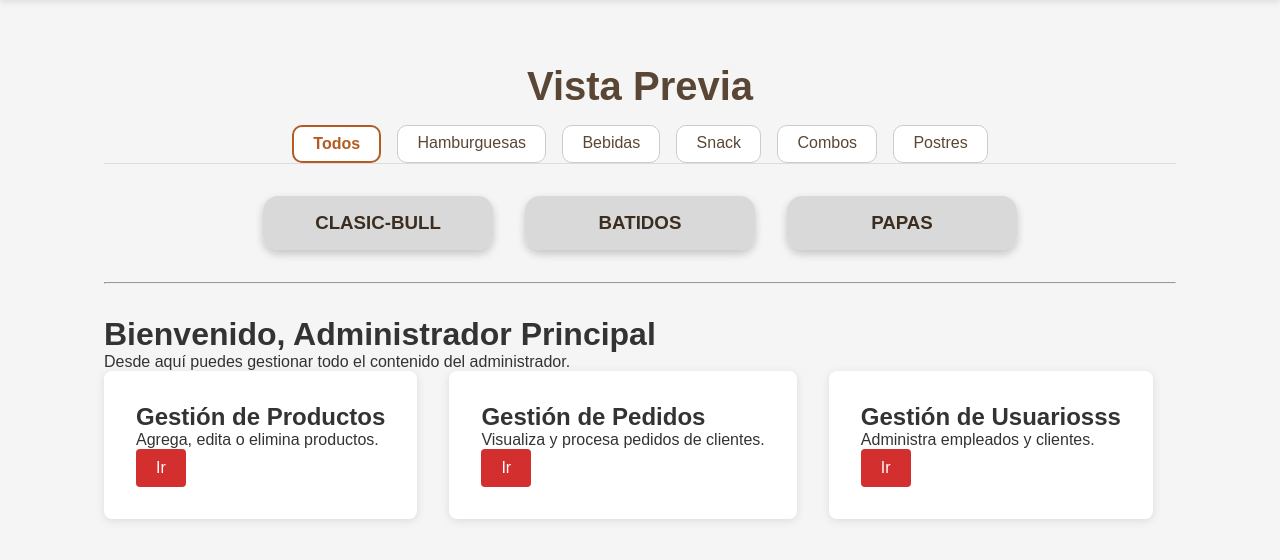
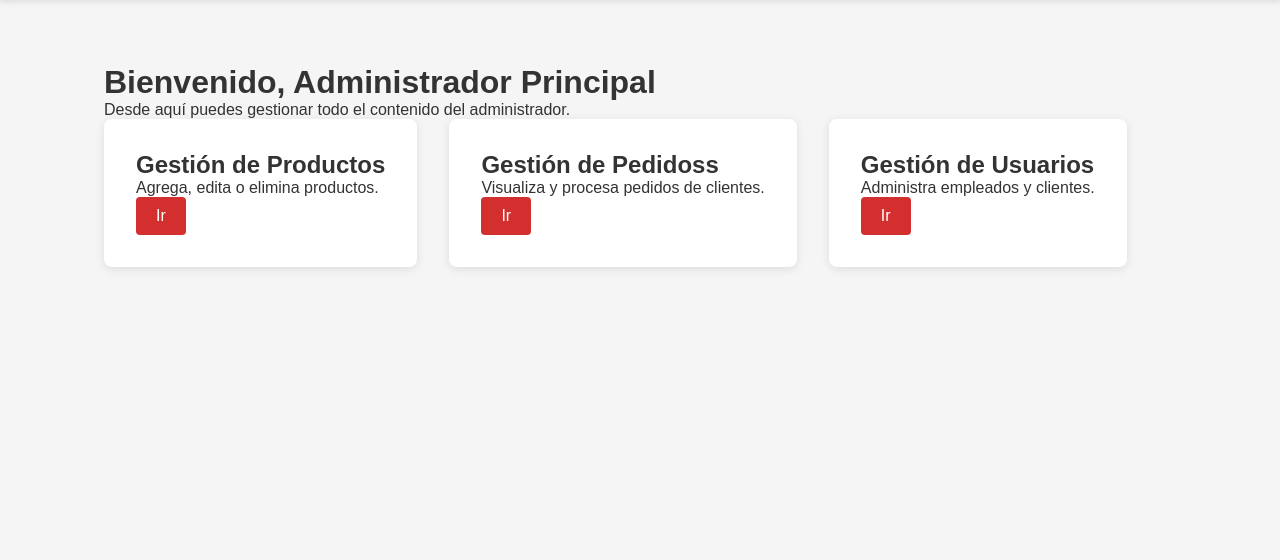
Before and after one commit to Diegokas-05/bullburger, a Django app: page /administrador/menu/ in a window 1280 px wide. Shown: the part 71-631 px from the top of the page. Run offline with Django 5.2, Linux system fonts and the light colour scheme; a user stored in the database is signed in.

Commit message:
menu arreglado

```diff
--- a/templates/administrador/menu.html
+++ b/templates/administrador/menu.html
@@ -4,41 +4,10 @@
 
 {% block content %}
 <div class="container">
-
-    <!-- ✅ NUEVO DISEÑO (como la imagen que mostraste) -->
-    <h1 class="vista-previa">Vista Previa</h1>
-
-    <!-- Pestañas -->
-    <div class="tabs">
-        <div class="tab active">Todos</div>
-        <div class="tab">Hamburguesas</div>
-        <div class="tab">Bebidas</div>
-        <div class="tab">Snack</div>
-        <div class="tab">Combos</div>
-        <div class="tab">Postres</div>
-    </div>
-
-    <!-- Productos -->
-    <div class="productos">
-        <div class="card-producto">
-
-            <h3>CLASIC-BULL</h3>
-        </div>
-        <div class="card-producto">
-
-            <h3>BATIDOS</h3>
-        </div>
-        <div class="card-producto">
-
-            <h3>PAPAS</h3>
-        </div>
-    </div>
-
-    <!-- Tu contenido original -->
-    <hr style="margin: 2rem 0;">
     <h1>Bienvenido, {{ user.nombre|default:user.email }}</h1>
     <p>Desde aquí puedes gestionar todo el contenido del administrador.</p>
 
+    <!-- Ejemplo de tarjetas o botones -->
     <div style="display: flex; gap: 2rem; flex-wrap: wrap;">
         <div class="card">
             <h2>Gestión de Productos</h2>
@@ -46,94 +15,15 @@
             <a href="#" class="btn btn-primary">Ir</a>
         </div>
         <div class="card">
-            <h2>Gestión de Pedidos</h2>
+            <h2>Gestión de Pedidoss</h2>
             <p>Visualiza y procesa pedidos de clientes.</p>
             <a href="#" class="btn btn-primary">Ir</a>
         </div>
         <div class="card">
-            <h2>Gestión de Usuariosss</h2>
+            <h2>Gestión de Usuarios</h2>
             <p>Administra empleados y clientes.</p>
             <a href="#" class="btn btn-primary">Ir</a>
         </div>
     </div>
-
 </div>
-
-<!-- 🎨 Estilos abajo del archivo -->
-<style>
-/* === Estilo Vista Previa === */
-.vista-previa {
-    text-align: center;
-    font-size: 2.5rem;
-    font-weight: bold;
-    color: #5a4634;
-    margin-bottom: 1rem;
-}
-
-/* === Pestañas === */
-.tabs {
-    display: flex;
-    justify-content: center;
-    gap: 1rem;
-    margin-bottom: 2rem;
-}
-
-.tab {
-    padding: 0.5rem 1.2rem;
-    border-radius: 10px;
-    border: 1.5px solid #ccc;
-    background-color: white;
-    color: #5a4634;
-    font-weight: 500;
-    cursor: pointer;
-    transition: all 0.2s ease;
-}
-
-.tab:hover {
-    background-color: #f1e0c6;
-}
-
-.tab.active {
-    background-color: #fff;
-    border: 2px solid #b35b22;
-    color: #b35b22;
-}
-
-/* === Productos === */
-.productos {
-    display: flex;
-    flex-wrap: wrap;
-    justify-content: center;
-    gap: 2rem;
-}
-
-/* === Tarjetas de productos === */
-.card-producto {
-    width: 230px;
-    background-color: #f3f3f3;
-    border-radius: 15px;
-    box-shadow: 0 4px 8px rgba(0,0,0,0.2);
-    overflow: hidden;
-    text-align: center;
-    transition: transform 0.2s;
-}
-
-.card-producto:hover {
-    transform: translateY(-5px);
-}
-
-.card-producto img {
-    width: 100%;
-    height: 160px;
-    object-fit: cover;
-}
-
-.card-producto h3 {
-    margin: 0;
-    padding: 1rem;
-    background-color: #d9d9d9;
-    color: #3b2d20;
-    font-weight: 800;
-}
-</style>
 {% endblock %}
```
